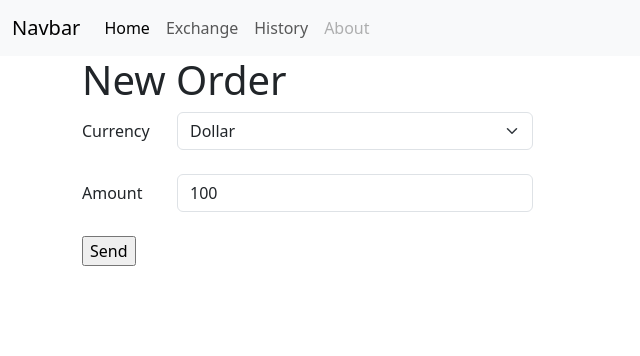
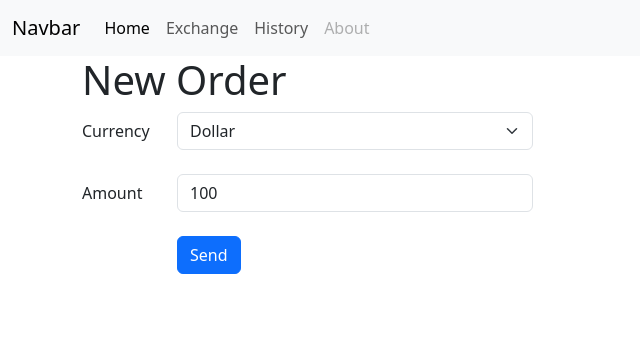
Before and after one commit to rajkonkret/flask-20-12-NicerApp, a Flask app: page /exchange in a window 1280 px wide. Shown: the top 356 px of the page, without its empty margins (0-640 px from the left). Run offline with Flask 3, Linux system fonts and the light colour scheme.

Commit message:
2 - all in exchange form

```diff
--- a/templates/exchange.html
+++ b/templates/exchange.html
@@ -3,7 +3,7 @@
 
 
 {% block content %}
-    <div class="container">
+<div class="container">
         <div class="row justify-content-start">
             <div class="col-5 h1">New Order</div>
         </div>
@@ -24,15 +24,11 @@
                     <input type="text" id="amount" name="amount" value="100" class="form-control"><br>
                 </div>
             </div>
-
-
-
-        <input type="submit" value="Send">
+            <div class="row justify-content-start">
+                <div class="col-1"></div>
+                    <div class="col-2"><input type="submit" value="Send" class="btn btn-primary"></div>
+            </div>
     </form>
-
-
-
-
-    </div>
+</div>
 
 {% endblock %}
```
